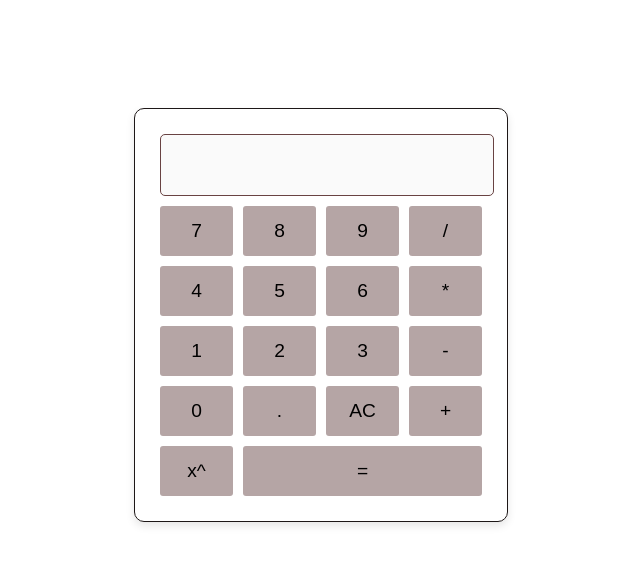
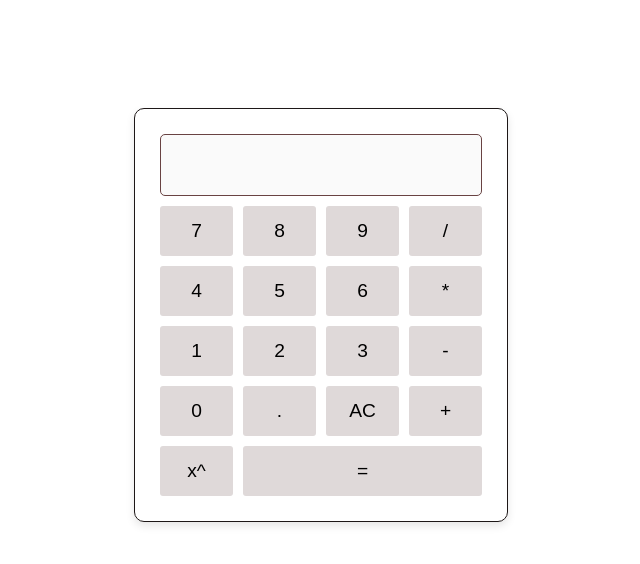
Before and after one commit to subekshya1468/Calculator, a plain HTML site: page index.html in a window 1280 px wide. Shown: the whole page, without its empty margins (319-959 px from the left). Drawn offline with Linux system fonts and the light colour scheme.

Commit message:
Calculator Updated

```diff
--- a/style.css
+++ b/style.css
@@ -14,7 +14,6 @@ body {
 }
 
 .display {
-    width: 100%;
     height: 50px;
     margin-bottom: 10px;
     font-size: 1.5em;
@@ -36,7 +35,7 @@ button {
     border: none;
     border-radius: 3px;
     cursor: pointer;
-    background-color: #b5a5a5;
+    background-color: #dfd9d9;
     transition: background-color 0.2s;
 }
 
```
